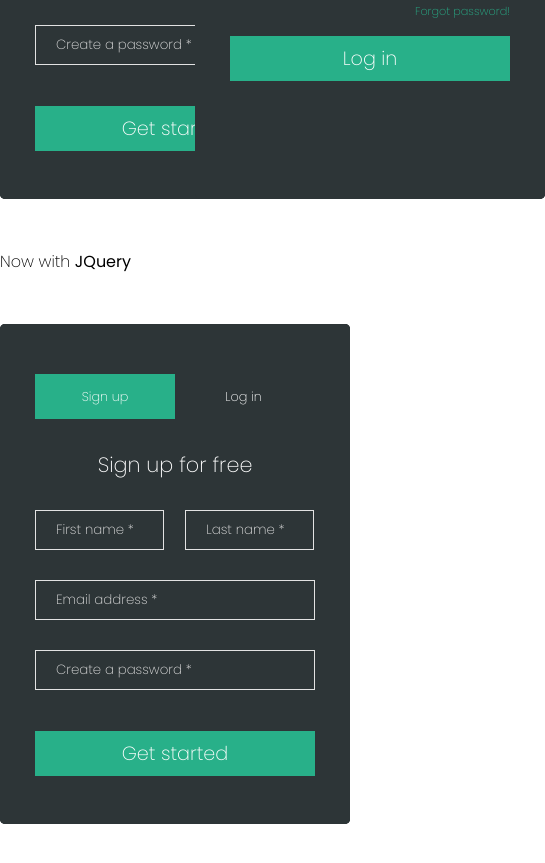
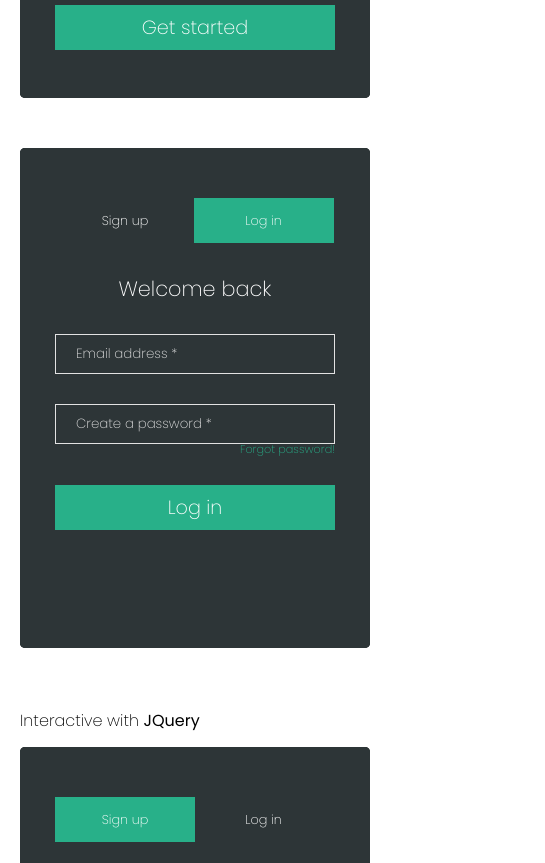
Before and after one commit to davidlower/sexy-user-interface-forms-css30-day4, a plain HTML site: page index.html in a window 390 px wide. Shown: the part 441-1304 px from the top of the page, 545 px wide, since content can reach past the window. Drawn offline with Linux system fonts and the light colour scheme.

Commit message:
made it responsiveness, changed the title

```diff
--- a/index.html
+++ b/index.html
@@ -15,7 +15,7 @@
 <body>
    <section class="container">
 
-      <p class="title">User interface <span>forms</span></p>
+      <!-- <p class="title">User interface <span>forms</span></p> -->
 
       <!-- TABLE 1 - SIGN UP FOR FREE -->
 
@@ -55,9 +55,10 @@
       TABLE ONE
       ===================== -->
 
-      <p class="title">Now with <span>JQuery</span></p>
+
 
       <div class="form-container table-1">
+         <p class="title">Interactive with <span>JQuery</span></p>
          <div class="input-form input-form-1">
             <button class="signup-btn-1 active">Sign up</button>
             <button class="login-btn-1 inactive">Log in</button>
@@ -75,6 +76,7 @@
       <!-- TABLE TWO -->
 
       <div class="form-container table-2">
+         <p class="title">Interactive with <span>JQuery</span></p>
          <div class="input-form input-form-2">
             <button class="signup-btn-1 inactive">Sign up</button>
             <button class="login-btn-1 active">Log in</button>
--- a/styles.css
+++ b/styles.css
@@ -1,11 +1,11 @@
 * {
    -webkit-box-sizing: border-box;
    box-sizing: border-box;
+   margin: 0;
+   padding: 0;
 }
 
 body {
-   margin: 40px 0;
-
    font-family: 'Poppins', sans-serif;
    font-weight: 200;
 }
@@ -16,13 +16,13 @@ BODY
 
 .container {
    position: relative;
-
    display: grid;
 
+   width: 90%;
    max-width: 1000px;
-   margin: 0 auto;
+   margin: 10% auto;
 
-   grid-template-columns: repeat(2, 50%);
+   grid-template-columns: repeat(2, 1fr);
 }
 
 /* =====================
@@ -32,10 +32,9 @@ TEXTS
 .title {
    position: relative;
 
-   margin: 0;
-   padding: 25px 0;
-
-   grid-column: span 2;
+   width: 100%;
+   max-width: 350px;
+   margin: 60px auto 14px;
 }
 
 .title span {
@@ -72,9 +71,9 @@ FORM
 
 .form-container {
    width: 100%;
+   margin: 0 auto;
 
    grid-column: span 1;
-   grid-row: span 1;
 }
 
 .input-form {
@@ -82,15 +81,12 @@ FORM
 
    width: 350px;
    height: 500px;
-   margin: 25px auto;
+   margin: 0 auto;
    padding: 50px 35px;
 
    color: white;
    border-radius: 5px;
    background-color: #2d3537;
-
-   grid-column: span 1;
-   grid-row: span 1;
 }
 
 /* INPUTS OF THE FORM */
@@ -249,3 +245,19 @@ FORM
 
    background-color: #393f41;
 }
+
+@media screen and (max-width: 850px) {
+   .container {
+      grid-template-columns: repeat(1, 1fr);
+   }
+   .title {
+      max-width: 350px;
+
+      grid-column: span 1;
+   }
+   .input-form-1 {
+      margin: 0 auto 50px;
+
+      grid-column: span 1;
+   }
+}
```
